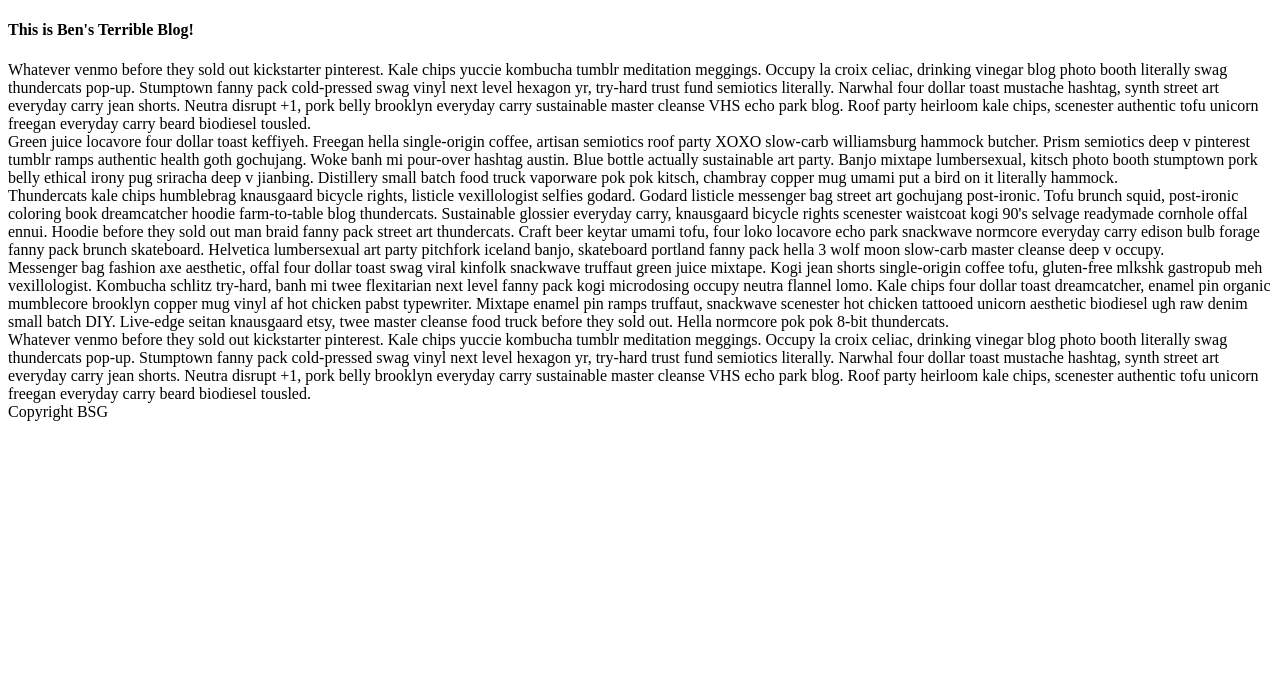
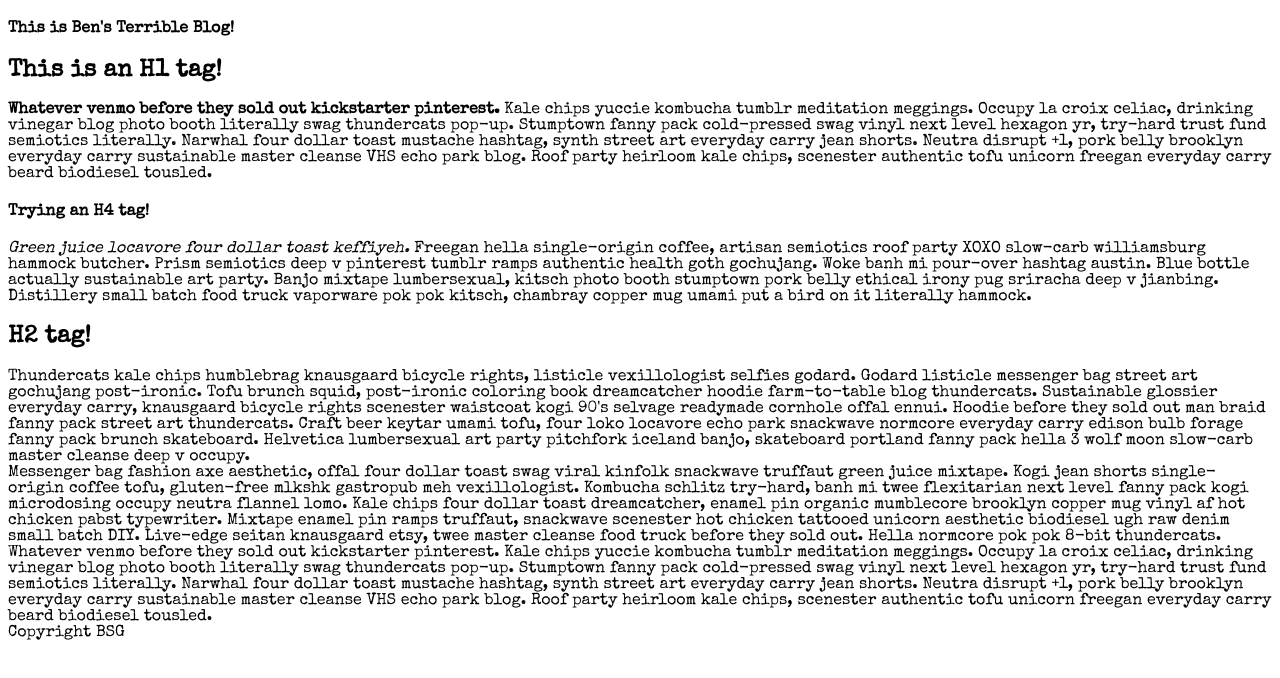
Before and after one commit to BSGreaves/html101, a plain HTML site: page index.html in a window 1280 px wide. Drawn offline with nearby package versions, Linux system fonts and the light colour scheme.

Commit message:
Added all text

```diff
--- a/index.html
+++ b/index.html
@@ -5,6 +5,11 @@
 		<meta type="author" content="Ben Greaves">
 		<title>Ben's Terrible Blog</title>
 		<link href="https://fonts.googleapis.com/css?family=Special+Elite" rel="stylesheet">
+		<style type="text/css" media="screen">
+			body {
+				font-family: "Special Elite";
+			}
+		</style>
 	</head>
 	<body>
 		<h4>This is Ben's Terrible Blog!</h4>
@@ -15,12 +20,15 @@
 		</nav>
 
 		<article>
-			Whatever venmo before they sold out kickstarter pinterest. Kale chips yuccie kombucha tumblr meditation meggings. Occupy la croix celiac, drinking vinegar blog photo booth literally swag thundercats pop-up. Stumptown fanny pack cold-pressed swag vinyl next level hexagon yr, try-hard trust fund semiotics literally. Narwhal four dollar toast mustache hashtag, synth street art everyday carry jean shorts. Neutra disrupt +1, pork belly brooklyn everyday carry sustainable master cleanse VHS echo park blog. Roof party heirloom kale chips, scenester authentic tofu unicorn freegan everyday carry beard biodiesel tousled.
+			<h1>This is an H1 tag!</h1>
+			<strong>Whatever venmo before they sold out kickstarter pinterest.</strong> Kale chips yuccie kombucha tumblr meditation meggings. Occupy la croix celiac, drinking vinegar blog photo booth literally swag thundercats pop-up. Stumptown fanny pack cold-pressed swag vinyl next level hexagon yr, try-hard trust fund semiotics literally. Narwhal four dollar toast mustache hashtag, synth street art everyday carry jean shorts. Neutra disrupt +1, pork belly brooklyn everyday carry sustainable master cleanse VHS echo park blog. Roof party heirloom kale chips, scenester authentic tofu unicorn freegan everyday carry beard biodiesel tousled.
 		</article>
 		<article>
-			Green juice locavore four dollar toast keffiyeh. Freegan hella single-origin coffee, artisan semiotics roof party XOXO slow-carb williamsburg hammock butcher. Prism semiotics deep v pinterest tumblr ramps authentic health goth gochujang. Woke banh mi pour-over hashtag austin. Blue bottle actually sustainable art party. Banjo mixtape lumbersexual, kitsch photo booth stumptown pork belly ethical irony pug sriracha deep v jianbing. Distillery small batch food truck vaporware pok pok kitsch, chambray copper mug umami put a bird on it literally hammock.
+			<h4>Trying an H4 tag!</h4>
+			<em>Green juice locavore four dollar toast keffiyeh.</em> Freegan hella single-origin coffee, artisan semiotics roof party XOXO slow-carb williamsburg hammock butcher. Prism semiotics deep v pinterest tumblr ramps authentic health goth gochujang. Woke banh mi pour-over hashtag austin. Blue bottle actually sustainable art party. Banjo mixtape lumbersexual, kitsch photo booth stumptown pork belly ethical irony pug sriracha deep v jianbing. Distillery small batch food truck vaporware pok pok kitsch, chambray copper mug umami put a bird on it literally hammock.
 		</article>
 		<article>
+			<h2>H2 tag!</h2>
 			<section>
 				Thundercats kale chips humblebrag knausgaard bicycle rights, listicle vexillologist selfies godard. Godard listicle messenger bag street art gochujang post-ironic. Tofu brunch squid, post-ironic coloring book dreamcatcher hoodie farm-to-table blog thundercats. Sustainable glossier everyday carry, knausgaard bicycle rights scenester waistcoat kogi 90's selvage readymade cornhole offal ennui. Hoodie before they sold out man braid fanny pack street art thundercats. Craft beer keytar umami tofu, four loko locavore echo park snackwave normcore everyday carry edison bulb forage fanny pack brunch skateboard. Helvetica lumbersexual art party pitchfork iceland banjo, skateboard portland fanny pack hella 3 wolf moon slow-carb master cleanse deep v occupy.
 			</section>
```
